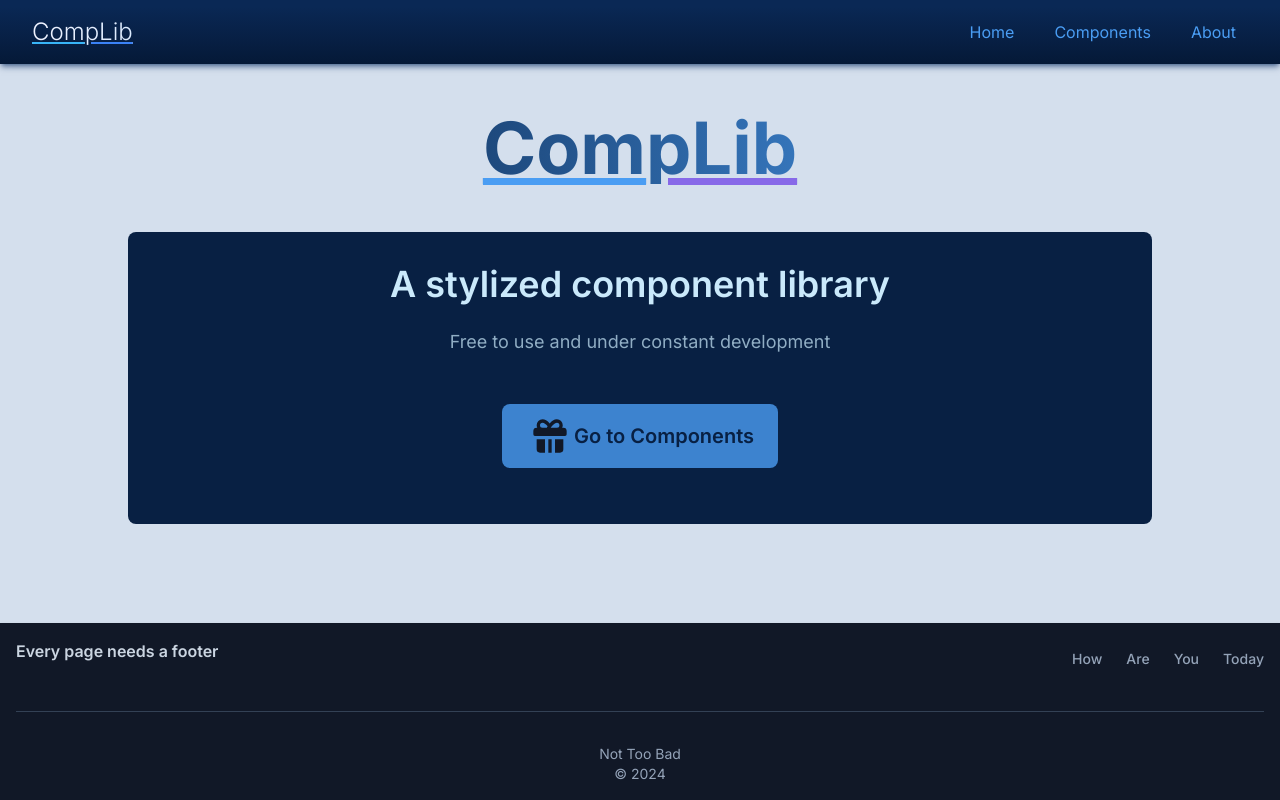
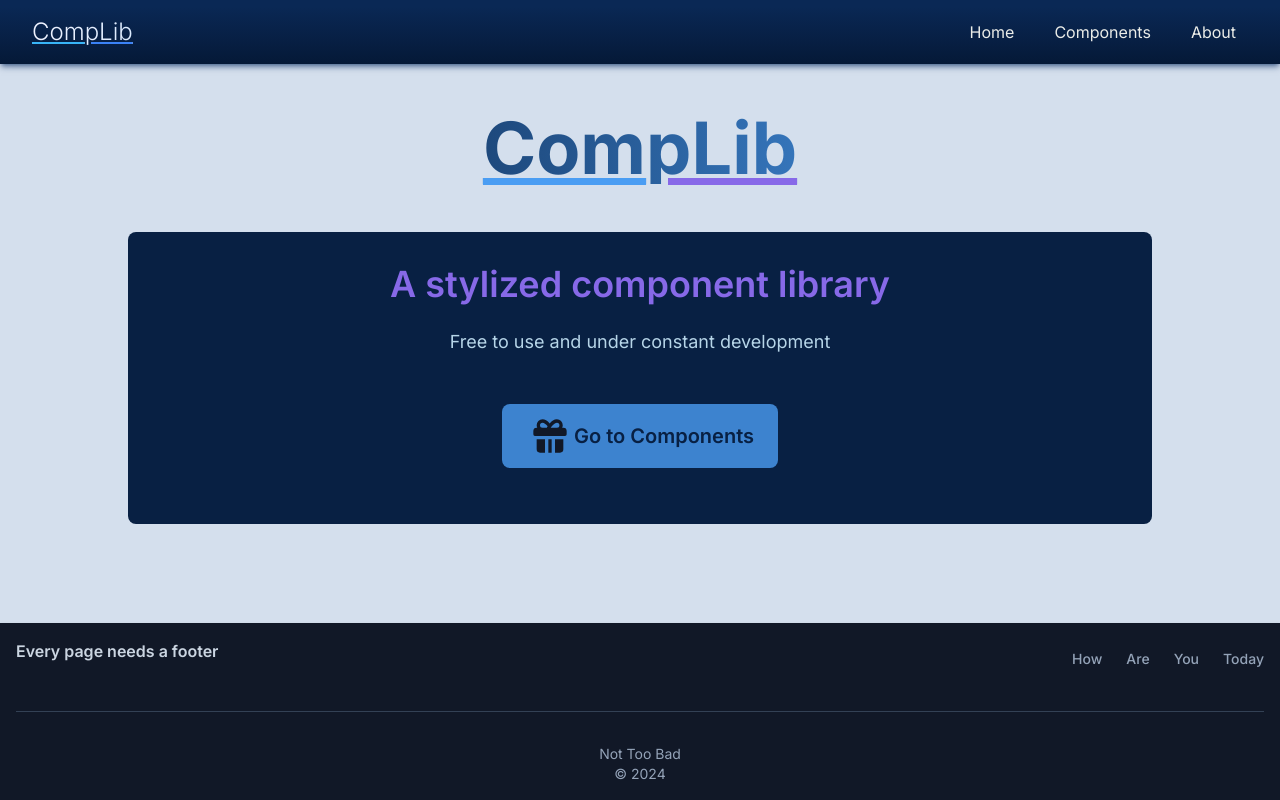
Before and after one commit to mfprojects/Shadcn-Customized, a Next.js app: page / in a window 1280 px wide. Built offline with nearby package versions, Linux system fonts and the light colour scheme.

Commit message:
Testing colors

```diff
--- a/app/customComponents/page.tsx
+++ b/app/customComponents/page.tsx
@@ -69,7 +69,7 @@ export default function CustomComponents() {
             </div>
 
             <div className="lg:hidden bg-[#0F234C] p-4 rounded-lg mb-8 divide-y divide-dashed divide-gray-600 border-2 border-color30">
-              <h2 className="divide-y-4 text-xl font-medium text-wrap text-white mb-4">
+              <h2 className="divide-y-4 text-xl font-medium text-wrap text-textColor2 mb-4">
                 Choose component
               </h2>
               <ul className="space-y-2 pt-4">
@@ -78,8 +78,8 @@ export default function CustomComponents() {
                     <button
                       className={`w-full text-left px-4 py-2 rounded ${
                         selectedComponent === componentName
-                          ? 'bg-color10 text-white'
-                          : 'text-gray-300 hover:bg-color10/50'
+                          ? 'bg-color30 text-white'
+                          : 'text-gray-300 hover:bg-color30/50'
                       }`}
                       onClick={() =>
                         setSelectedComponent(componentName as ComponentKey)
--- a/app/page.tsx
+++ b/app/page.tsx
@@ -14,10 +14,10 @@ export default function Home() {
         {/* Main Content Section */}
         <section className="lg:max-w-5xl mx-auto flex flex-col items-center justify-center text-center rounded-lg bg-color60 p-8">
           <div className="flex flex-col items-center justify-center">
-            <h2 className="mb-6 text-2xl md:text-3xl lg:text-4xl font-semibold text-textColor">
+            <h2 className="mb-6 text-2xl md:text-3xl lg:text-4xl font-semibold text-color30">
               A stylized component library
             </h2>
-            <p className="mb-6 text-sm md:text-md lg:text-lg text-textColor/70">
+            <p className="mb-6 text-sm md:text-md lg:text-lg text-textColor/90">
               Free to use and under constant development
             </p>
             <a
--- a/components/Nav.tsx
+++ b/components/Nav.tsx
@@ -24,19 +24,19 @@ const Nav = () => {
               <div className="ml-10 flex items-baseline space-x-4">
                 <Link
                   href="/"
-                  className="text-color10 hover:bg-color10 px-3 py-2 rounded-md"
+                  className="text-textColor2 hover:bg-color10/70 px-3 py-2 rounded-md"
                 >
                   Home
                 </Link>
                 <Link
                   href="/customComponents"
-                  className="text-color10 hover:bg-color10 px-3 py-2 rounded-md"
+                  className="text-textColor2 hover:bg-color10/70 px-3 py-2 rounded-md"
                 >
                   Components
                 </Link>
                 <Link
                   href="/about"
-                  className="text-color10 hover:bg-color10 px-3 py-2 rounded-md"
+                  className="text-textColor2 hover:bg-color10/70 px-3 py-2 rounded-md"
                 >
                   About
                 </Link>
--- a/tailwind.config.ts
+++ b/tailwind.config.ts
@@ -67,6 +67,7 @@ const config = {
         bgcolor: '#d4dfed',
         mainColor: '#020817',
         textColor: '#cae9fb',
+        textColor2: '#EAECE8',
         borderColor: '#7A6BF2',
         componentColor: '#465373',
         navColorLight: '#072C63',
```
